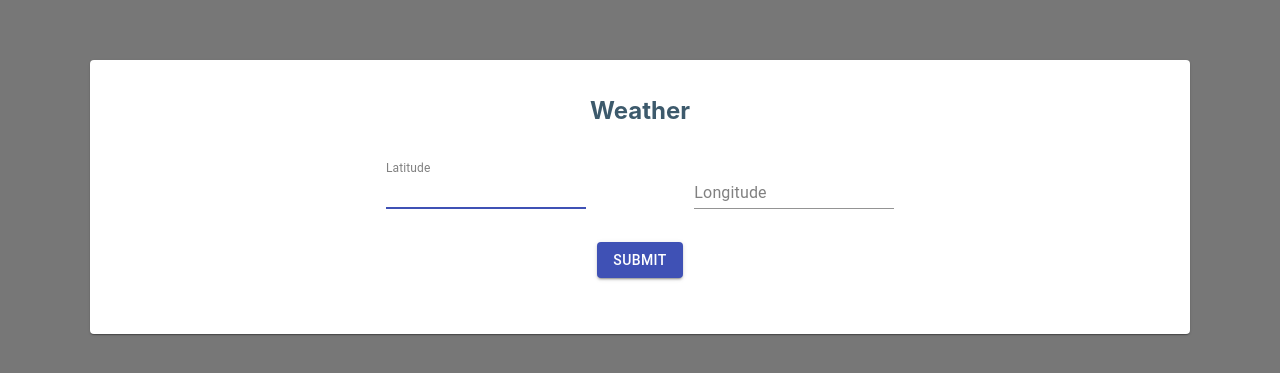
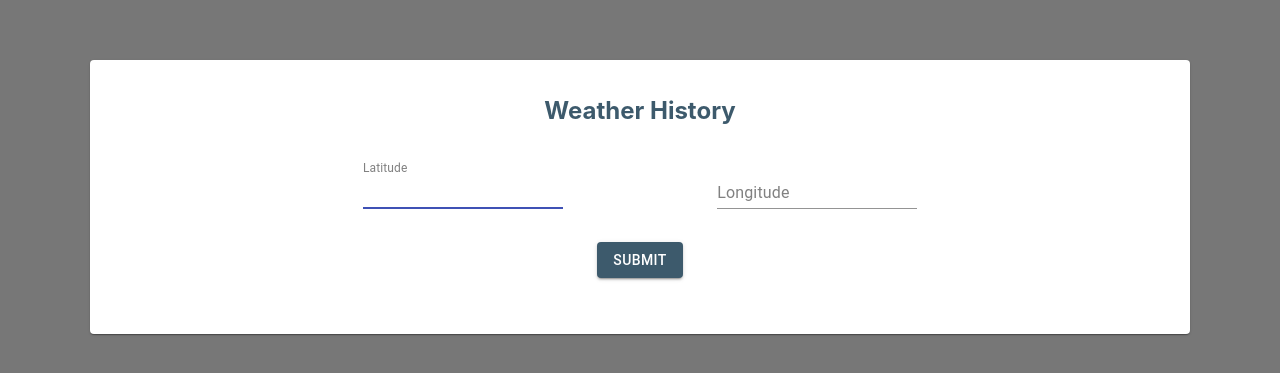
Before and after one commit to jeremiahogutu/weather-history-app, a React (Create React App) app: page / in a window 1280 px wide. Shown: the part 203-576 px from the top of the page. Built offline with nearby package versions, Linux system fonts and the light colour scheme; no server answers.

Commit message:
edited title, button color and spinner color, Title

```diff
--- a/src/App.css
+++ b/src/App.css
@@ -36,3 +36,7 @@
 .danger-text {
     color: red;
 }
+
+.MuiCircularProgress-colorPrimary {
+    color: #3D5A6C !important;
+}
--- a/src/components/Form/Form.js
+++ b/src/components/Form/Form.js
@@ -23,7 +23,7 @@ const Form = props => {
         <form id='userInput' className='flex-center' onSubmit={props.getWeather}>
             <Grid container>
                 <Grid item xs={12}>
-                    <h2 className='flex-center main-text'>Weather</h2>
+                    <h2 className='flex-center main-text'>Weather History</h2>
                 </Grid>
                 <Grid className='flex-center' item xs={6} style={{paddingBottom: '25px'}}>
                     <TextField
@@ -77,7 +77,7 @@ const Form = props => {
                     />
                 </Grid>
                 <Grid item xs={12} className='flex-center'>
-                    <Button type="submit" variant="contained" color="primary">
+                    <Button type="submit" variant="contained" style={{backgroundColor: '#3D5A6C', color: '#fff'}}>
                         Submit
                     </Button>
                 </Grid>
```
